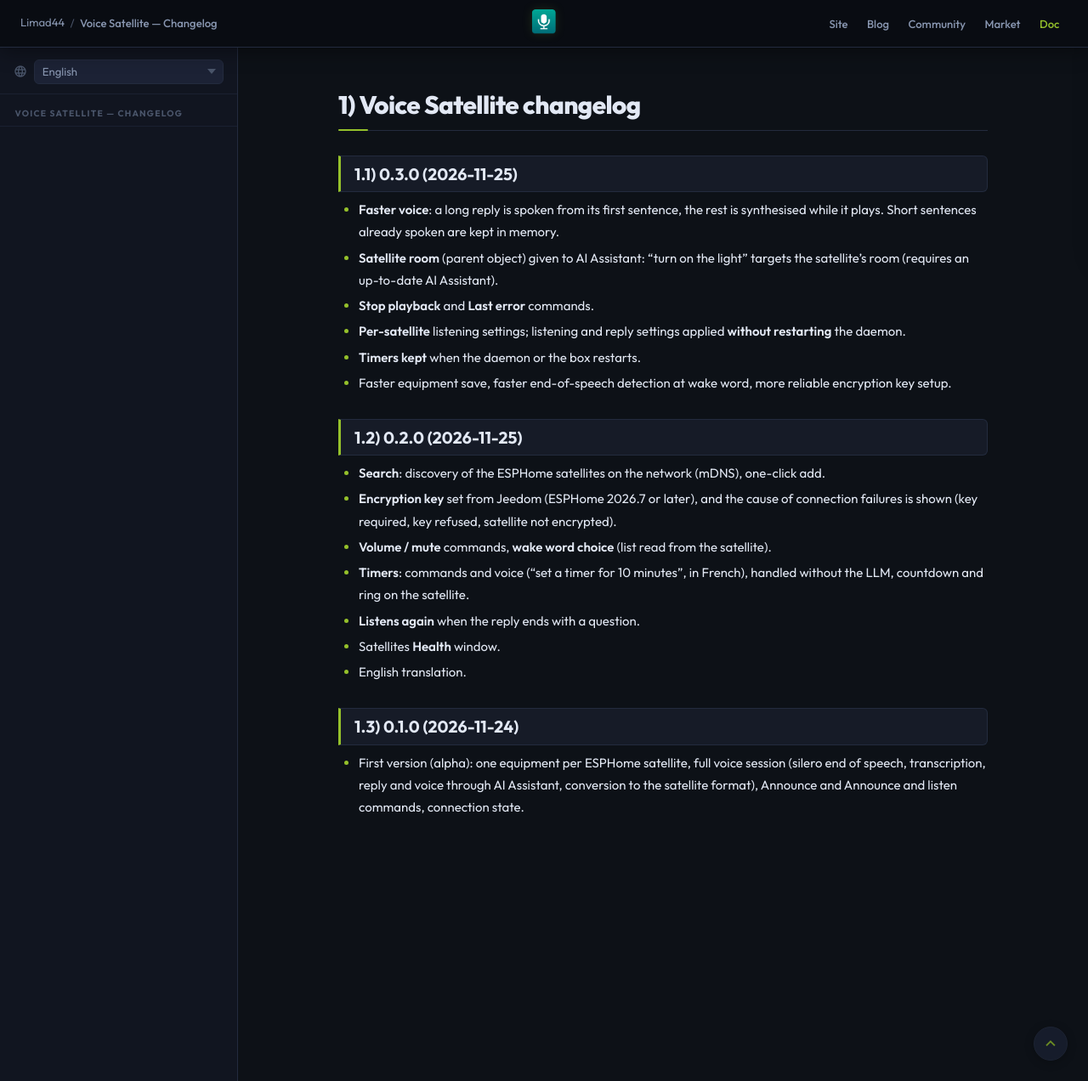
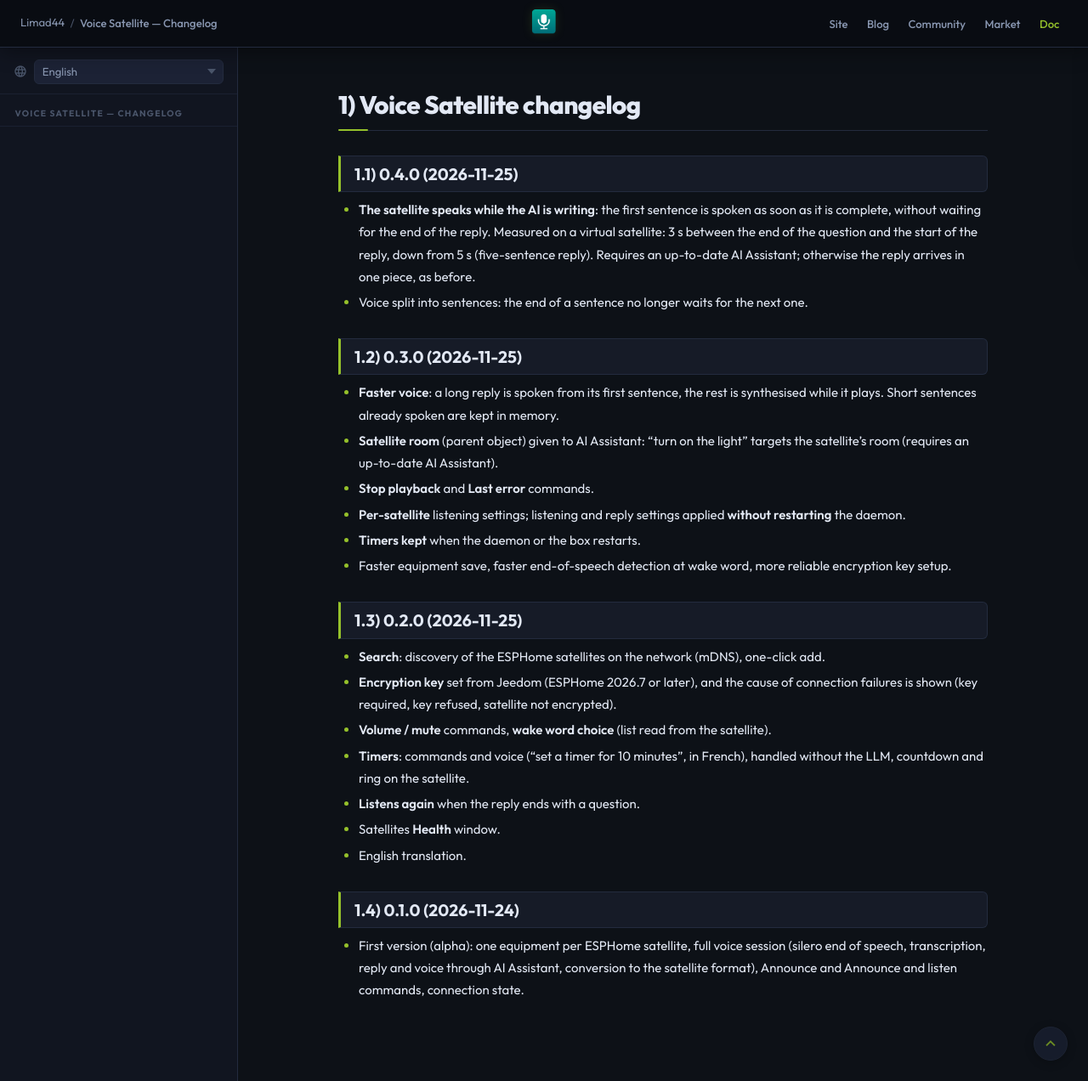
Before and after one commit to limad/privates-plugins-docs, a Jekyll site: the page built from plugin-voice_satellite/en_US/changelog.md, in a window 1280 px wide and 1272 px high. Shown: the whole window at 85% size. Built offline with Jekyll 4.4.1, drawn with Linux system fonts in a browser that asks for light colours.

Commit message:
docs(voice_satellite): 0.4.0, réponse en flux et mot « Stop » de LVA
Co-Authored-By: Claude Opus 5.5 <noreply@anthropic.com>

```diff
--- a/plugin-voice_satellite/en_US/changelog.md
+++ b/plugin-voice_satellite/en_US/changelog.md
@@ -6,6 +6,11 @@ pluginId: voice_satellite
 ---
 
 # Voice Satellite changelog
+
+## 0.4.0 (2026-11-25)
+
+- **The satellite speaks while the AI is writing**: the first sentence is spoken as soon as it is complete, without waiting for the end of the reply. Measured on a virtual satellite: 3 s between the end of the question and the start of the reply, down from 5 s (five-sentence reply). Requires an up-to-date AI Assistant; otherwise the reply arrives in one piece, as before.
+- Voice split into sentences: the end of a sentence no longer waits for the next one.
 
 ## 0.3.0 (2026-11-25)
 
```
Also changed, not shown: plugin-voice_satellite/en_US/index.md (+3 -1 lines), plugin-voice_satellite/fr_FR/changelog.md (+5 -0 lines), plugin-voice_satellite/fr_FR/index.md (+3 -1 lines).
